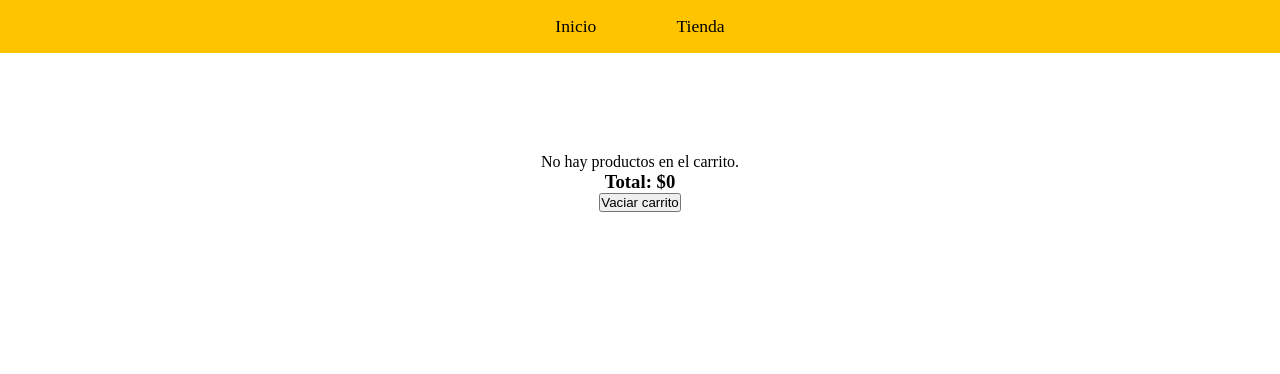
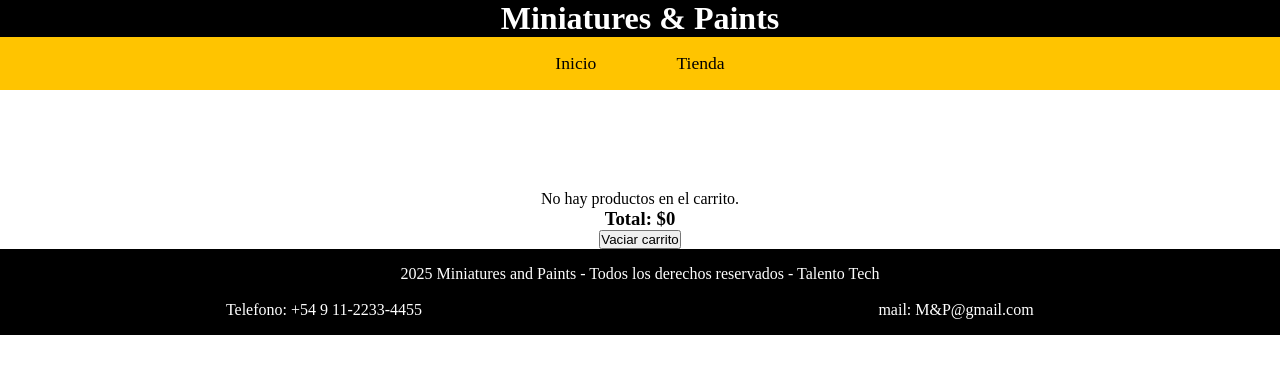
Before and after one commit to PedroOrtizGilli/Proyecto-Talento-Tech, a plain HTML site: page index/carrito.html in a window 1280 px wide. Drawn offline with Linux system fonts and the light colour scheme.

Commit message:
Actualizacion 3 17/07/25

```diff
--- a/Styles/carritoStyle.css
+++ b/Styles/carritoStyle.css
@@ -4,6 +4,16 @@
     box-sizing: border-box;
 }
 body{
+    height: 100%;
+    margin: 0;
+    padding: 0;
+    display: flex;
+    flex-direction: column;
+    h1{
+            background-color: rgb(0, 0, 0);
+            text-align: center;
+            color: white;
+        }
     header{
     .nav-principal-carrito{
             display: flex;
@@ -23,6 +33,7 @@
     }
 }
 main{
+    flex: 1;
     padding-top: 100px;
     text-align: center;
     .item-carrito {
@@ -39,3 +50,15 @@
         border-radius: 10px;
     }
 }
+
+footer{
+    padding: 1rem;
+    text-align: center;
+    background-color: #000000;
+    color: #ffffff;
+    .contacto{
+        display: grid;
+        grid-template-columns: repeat(2,1fr);
+        gap: 1rem;
+    }
+}
--- a/index/carrito.html
+++ b/index/carrito.html
@@ -8,6 +8,7 @@
 </head>
 <body>
     <header>
+        <h1>Miniatures & Paints</h1>
         <nav class="nav-principal-carrito">
             <a href="../index/index.html">Inicio</a>
             <a href="../index/tienda.html">Tienda</a>
@@ -22,6 +23,14 @@
         <button id="vaciar-carrito">Vaciar carrito</button>
     </main>
 
+    <footer>
+        2025 Miniatures and Paints - Todos los derechos reservados - Talento Tech
+        <br><br>
+        <div class="contacto">
+            <p>Telefono:  +54 9 11-2233-4455</p>
+            <p>mail: M&P@gmail.com</p>
+        </div>
+    </footer>
 
     <script src="../JS/carritojs.js"></script>
 
```
